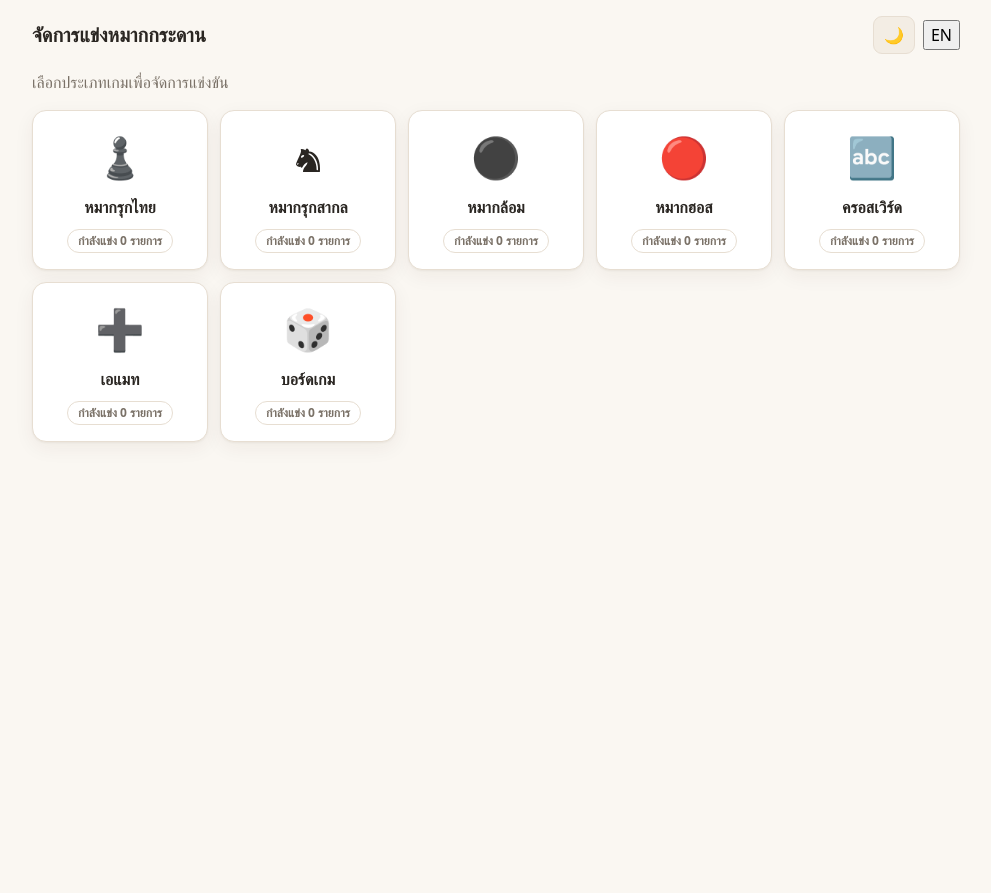
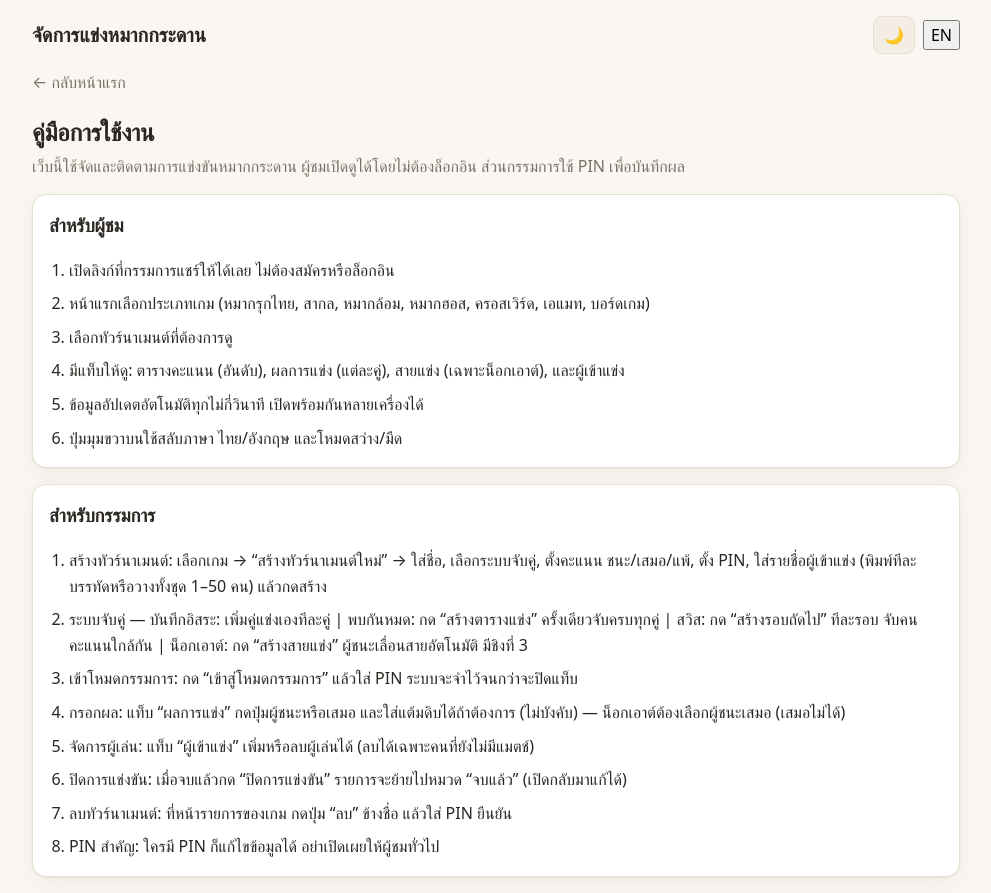
Before and after one commit to kraugelzz/Tournament-app, a React (Vite) app: page /help in a window 1280 px wide. Before the commit this address led to /. Shown: the whole page, without its empty margins (144-1135 px from the left). Before the commit the page ends 800 px from the top, so only its background shows below. Built offline with nearby package versions, Linux system fonts and the light colour scheme; no server answers.

Commit message:
feat: add user guide page (viewers/referees) and 'Created by Apiwit Prakat' credit on home

```diff
--- a/src/i18n/en.json
+++ b/src/i18n/en.json
@@ -11,6 +11,8 @@
   "game.boardgame": "Board Game",
   "home.subtitle": "Pick a game category to run a tournament",
   "home.activeCount": "{{count}} active",
+  "home.guide": "📖 User guide",
+  "home.credit": "Created by Apiwit Prakat",
   "list.active": "Active",
   "list.finished": "Finished",
   "list.empty": "No tournaments yet",
--- a/src/i18n/th.json
+++ b/src/i18n/th.json
@@ -11,6 +11,8 @@
   "game.boardgame": "บอร์ดเกม",
   "home.subtitle": "เลือกประเภทเกมเพื่อจัดการแข่งขัน",
   "home.activeCount": "กำลังแข่ง {{count}} รายการ",
+  "home.guide": "📖 คู่มือการใช้งาน",
+  "home.credit": "สร้างโดย Apiwit Prakat",
   "list.active": "กำลังแข่ง",
   "list.finished": "จบแล้ว",
   "list.empty": "ยังไม่มีรายการแข่งขัน",
--- a/src/main.tsx
+++ b/src/main.tsx
@@ -8,6 +8,7 @@ import { Home } from "./pages/Home";
 import { GameList } from "./pages/GameList";
 import { NewTournament } from "./pages/NewTournament";
 import { Tournament } from "./pages/Tournament";
+import { Help } from "./pages/Help";
 
 const router = createBrowserRouter(
   [
@@ -16,6 +17,7 @@ const router = createBrowserRouter(
       element: <App />,
       children: [
         { index: true, element: <Home /> },
+        { path: "help", element: <Help /> },
         { path: ":game", element: <GameList /> },
         { path: ":game/new", element: <NewTournament /> },
         { path: ":game/:tournamentId", element: <Tournament /> },
--- /dev/null
+++ b/src/pages/Help.tsx
@@ -0,0 +1,102 @@
+import { Link } from "react-router-dom";
+import { useTranslation } from "react-i18next";
+import { Card } from "../components/ui";
+
+interface GuideSection {
+  heading: string;
+  items: string[];
+}
+interface GuideContent {
+  title: string;
+  intro: string;
+  viewer: GuideSection;
+  referee: GuideSection;
+  back: string;
+}
+
+const CONTENT: Record<"th" | "en", GuideContent> = {
+  th: {
+    title: "คู่มือการใช้งาน",
+    intro: "เว็บนี้ใช้จัดและติดตามการแข่งขันหมากกระดาน ผู้ชมเปิดดูได้โดยไม่ต้องล็อกอิน ส่วนกรรมการใช้ PIN เพื่อบันทึกผล",
+    viewer: {
+      heading: "สำหรับผู้ชม",
+      items: [
+        "เปิดลิงก์ที่กรรมการแชร์ให้ได้เลย ไม่ต้องสมัครหรือล็อกอิน",
+        "หน้าแรกเลือกประเภทเกม (หมากรุกไทย, สากล, หมากล้อม, หมากฮอส, ครอสเวิร์ด, เอแมท, บอร์ดเกม)",
+        "เลือกทัวร์นาเมนต์ที่ต้องการดู",
+        "มีแท็บให้ดู: ตารางคะแนน (อันดับ), ผลการแข่ง (แต่ละคู่), สายแข่ง (เฉพาะน็อกเอาต์), และผู้เข้าแข่ง",
+        "ข้อมูลอัปเดตอัตโนมัติทุกไม่กี่วินาที เปิดพร้อมกันหลายเครื่องได้",
+        "ปุ่มมุมขวาบนใช้สลับภาษา ไทย/อังกฤษ และโหมดสว่าง/มืด",
+      ],
+    },
+    referee: {
+      heading: "สำหรับกรรมการ",
+      items: [
+        "สร้างทัวร์นาเมนต์: เลือกเกม → “สร้างทัวร์นาเมนต์ใหม่” → ใส่ชื่อ, เลือกระบบจับคู่, ตั้งคะแนน ชนะ/เสมอ/แพ้, ตั้ง PIN, ใส่รายชื่อผู้เข้าแข่ง (พิมพ์ทีละบรรทัดหรือวางทั้งชุด 1–50 คน) แล้วกดสร้าง",
+        "ระบบจับคู่ — บันทึกอิสระ: เพิ่มคู่แข่งเองทีละคู่ | พบกันหมด: กด “สร้างตารางแข่ง” ครั้งเดียวจับครบทุกคู่ | สวิส: กด “สร้างรอบถัดไป” ทีละรอบ จับคนคะแนนใกล้กัน | น็อกเอาต์: กด “สร้างสายแข่ง” ผู้ชนะเลื่อนสายอัตโนมัติ มีชิงที่ 3",
+        "เข้าโหมดกรรมการ: กด “เข้าสู่โหมดกรรมการ” แล้วใส่ PIN ระบบจะจำไว้จนกว่าจะปิดแท็บ",
+        "กรอกผล: แท็บ “ผลการแข่ง” กดปุ่มผู้ชนะหรือเสมอ และใส่แต้มดิบได้ถ้าต้องการ (ไม่บังคับ) — น็อกเอาต์ต้องเลือกผู้ชนะเสมอ (เสมอไม่ได้)",
+        "จัดการผู้เล่น: แท็บ “ผู้เข้าแข่ง” เพิ่มหรือลบผู้เล่นได้ (ลบได้เฉพาะคนที่ยังไม่มีแมตช์)",
+        "ปิดการแข่งขัน: เมื่อจบแล้วกด “ปิดการแข่งขัน” รายการจะย้ายไปหมวด “จบแล้ว” (เปิดกลับมาแก้ได้)",
+        "ลบทัวร์นาเมนต์: ที่หน้ารายการของเกม กดปุ่ม “ลบ” ข้างชื่อ แล้วใส่ PIN ยืนยัน",
+        "PIN สำคัญ: ใครมี PIN ก็แก้ไขข้อมูลได้ อย่าเปิดเผยให้ผู้ชมทั่วไป",
+      ],
+    },
+    back: "← กลับหน้าแรก",
+  },
+  en: {
+    title: "User Guide",
+    intro: "This site runs and tracks board-game tournaments. Viewers can watch without logging in; referees use a PIN to record results.",
+    viewer: {
+      heading: "For viewers",
+      items: [
+        "Open the link the referee shares — no sign-up or login needed.",
+        "On the home page pick a game category (Thai Chess, Chess, Go, Checkers, Crossword, A-Math, Board Game).",
+        "Choose the tournament you want to watch.",
+        "Tabs available: Standings (ranking), Matches (each pairing), Bracket (knockout only), and Players.",
+        "Data refreshes automatically every few seconds; several devices can watch at once.",
+        "The top-right buttons switch language (Thai/English) and light/dark mode.",
+      ],
+    },
+    referee: {
+      heading: "For referees",
+      items: [
+        "Create a tournament: pick a game → “New tournament” → enter a name, choose a pairing format, set win/draw/loss points, set a PIN, add player names (one per line or paste a list, 1–50 players), then create.",
+        "Pairing formats — Free entry: add matches yourself | Round robin: press “Generate schedule” once for all pairings | Swiss: press “Create next round” each round to pair close scores | Knockout: press “Generate bracket”; winners advance automatically, with a third-place match.",
+        "Enter referee mode: press “Enter referee mode” and type the PIN; it is remembered until you close the tab.",
+        "Record results: on the “Matches” tab press the winner or draw button, and optionally enter raw scores — knockout matches must have a winner (no draw).",
+        "Manage players: on the “Players” tab add or remove players (removal only while they have no matches).",
+        "Finish a tournament: when done press “Finish tournament”; it moves to the “Finished” section (can be reopened).",
+        "Delete a tournament: on the game's list page press the “Remove” button next to its name and confirm with the PIN.",
+        "The PIN matters: anyone with it can edit — don't share it with general viewers.",
+      ],
+    },
+    back: "← Back to home",
+  },
+};
+
+export function Help() {
+  const { i18n } = useTranslation();
+  const c = i18n.language === "en" ? CONTENT.en : CONTENT.th;
+
+  const Section = ({ s }: { s: GuideSection }) => (
+    <Card style={{ marginTop: 16 }}>
+      <h3 style={{ marginTop: 0 }}>{s.heading}</h3>
+      <ol style={{ margin: 0, paddingLeft: 20, display: "grid", gap: 8 }}>
+        {s.items.map((it, i) => (
+          <li key={i} style={{ lineHeight: 1.6 }}>{it}</li>
+        ))}
+      </ol>
+    </Card>
+  );
+
+  return (
+    <div>
+      <Link to="/" style={{ color: "var(--text-muted)" }}>{c.back}</Link>
+      <h2 style={{ marginBottom: 4 }}>{c.title}</h2>
+      <p style={{ color: "var(--text-muted)", marginTop: 0 }}>{c.intro}</p>
+      <Section s={c.viewer} />
+      <Section s={c.referee} />
+    </div>
+  );
+}
--- a/src/pages/Home.tsx
+++ b/src/pages/Home.tsx
@@ -19,8 +19,11 @@ export function Home() {
 
   return (
     <div>
-      <p style={{ color: "var(--text-muted)" }}>{t("home.subtitle")}</p>
-      <div style={{ display: "grid", gridTemplateColumns: "repeat(auto-fill, minmax(150px, 1fr))", gap: 12 }}>
+      <div style={{ display: "flex", alignItems: "center", justifyContent: "space-between", gap: 8, flexWrap: "wrap" }}>
+        <p style={{ color: "var(--text-muted)", margin: 0 }}>{t("home.subtitle")}</p>
+        <Link to="/help" style={{ fontWeight: 600 }}>{t("home.guide")}</Link>
+      </div>
+      <div style={{ display: "grid", gridTemplateColumns: "repeat(auto-fill, minmax(150px, 1fr))", gap: 12, marginTop: 12 }}>
         {GAMES.map((g) => {
           const count = counts[g.id] ?? 0;
           return (
@@ -38,6 +41,9 @@ export function Home() {
           );
         })}
       </div>
+      <footer style={{ marginTop: 28, paddingTop: 12, borderTop: "1px solid var(--border)", textAlign: "center", color: "var(--text-muted)", fontSize: 13 }}>
+        {t("home.credit")}
+      </footer>
     </div>
   );
 }
```
